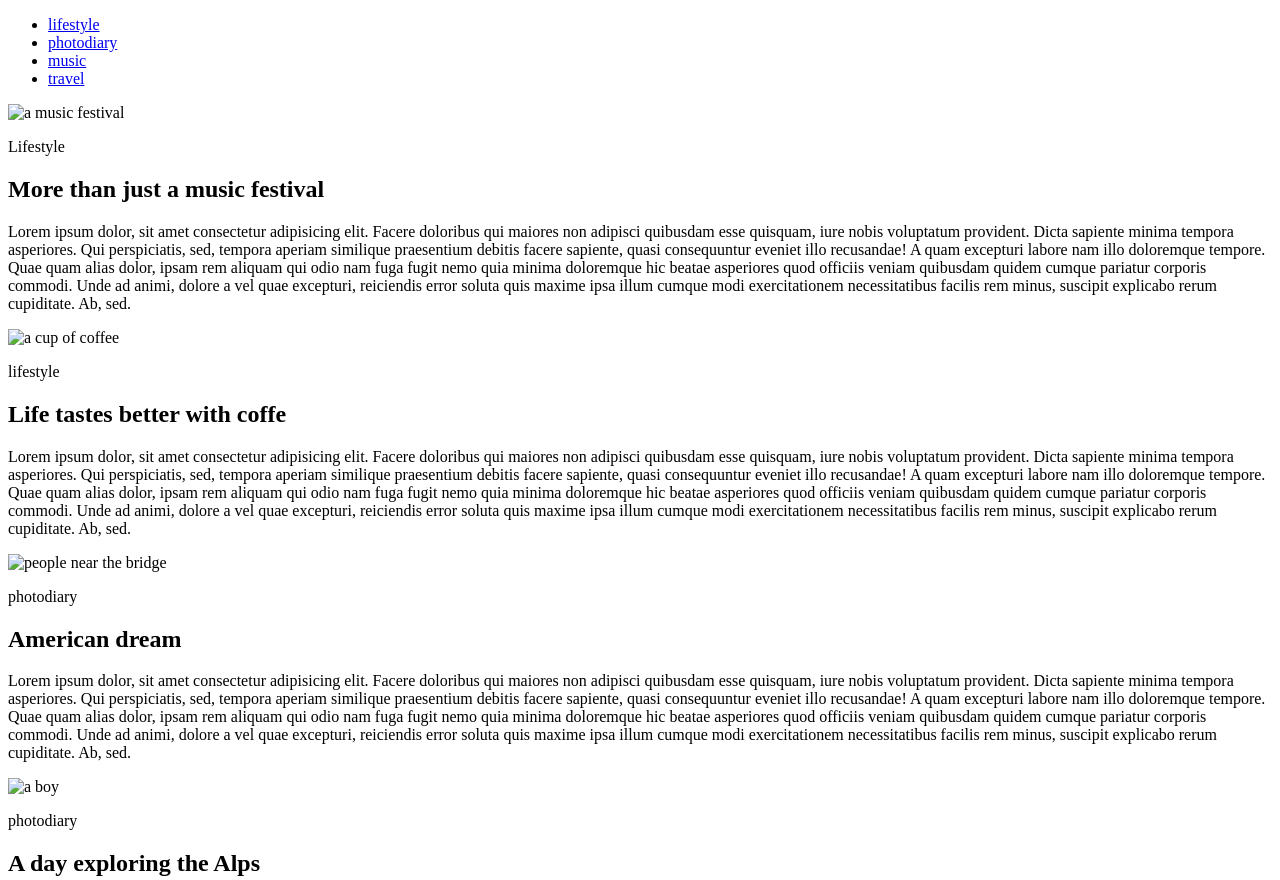
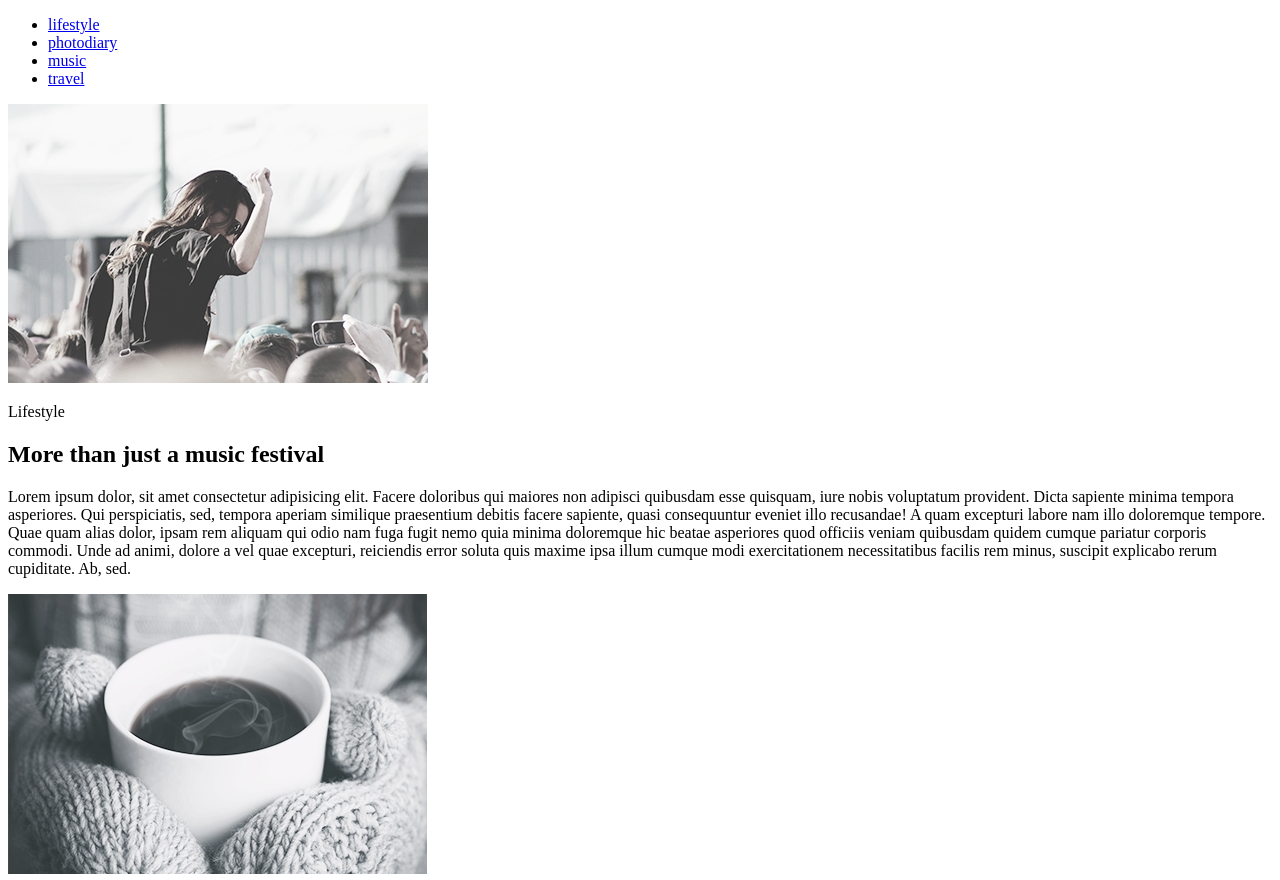
Before and after one commit to Kyzmich007/goit-fe-course, a plain HTML site: page module-01-02/index.html in a window 1280 px wide. Shown: the top 880 px of the page. Drawn offline with Linux system fonts and the light colour scheme; the site is published under a folder, as on GitHub Pages, so addresses that start at the root find nothing.

Commit message:
Attempt_8

```diff
--- a/module-01-02/index.html
+++ b/module-01-02/index.html
@@ -20,7 +20,7 @@
   </header>
   <main>
     <article>
-      <img src="/img/lifestyle-420-279.jpg" alt="a music festival" width="420" height="279" />
+      <img src="./img/lifestyle-420-279.jpg" alt="a music festival" width="420" height="279" />
       <p>Lifestyle</p>
       <h2>More than just a music festival</h2>
       <p>
@@ -40,7 +40,7 @@
     </article>
     <article>
 
-      <img src="/img/lifestyle-419-280.jpg" alt="a cup of coffee" width="419" height="280" />
+      <img src="./img/lifestyle-419-280.jpg" alt="a cup of coffee" width="419" height="280" />
       <p>lifestyle</p>
       <h2>Life tastes better with coffe</h2>
       <p>
@@ -60,7 +60,7 @@
     </article>
     <article>
 
-      <img src="/img/photodiary1-420-280.jpg" alt="people near the bridge" width="420" height="280" />
+      <img src="./img/photodiary1-420-280.jpg" alt="people near the bridge" width="420" height="280" />
       <p>photodiary</p>
       <h2>American dream</h2>
       <p>
@@ -79,7 +79,7 @@
       </p>
     </article>
     <article>
-      <img src="/img/photodiary2-419-280.jpg" alt="a boy" width="419" height="280" />
+      <img src="./img/photodiary2-419-280.jpg" alt="a boy" width="419" height="280" />
       <p>photodiary</p>
       <h2>A day exploring the Alps</h2>
       <p>
```
